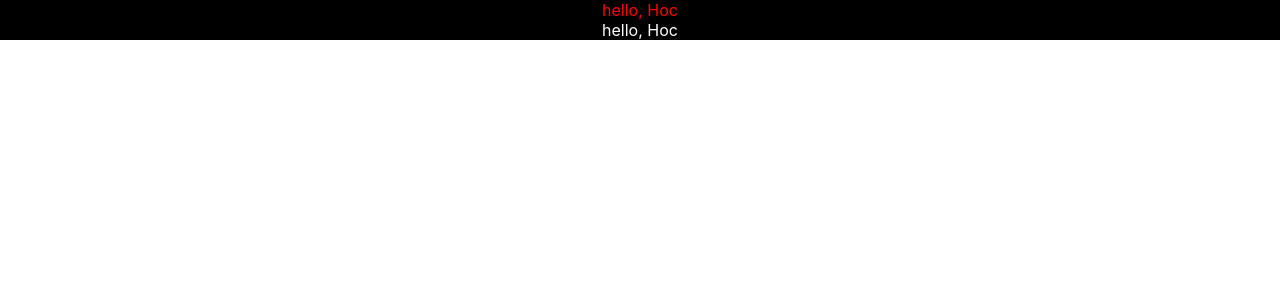
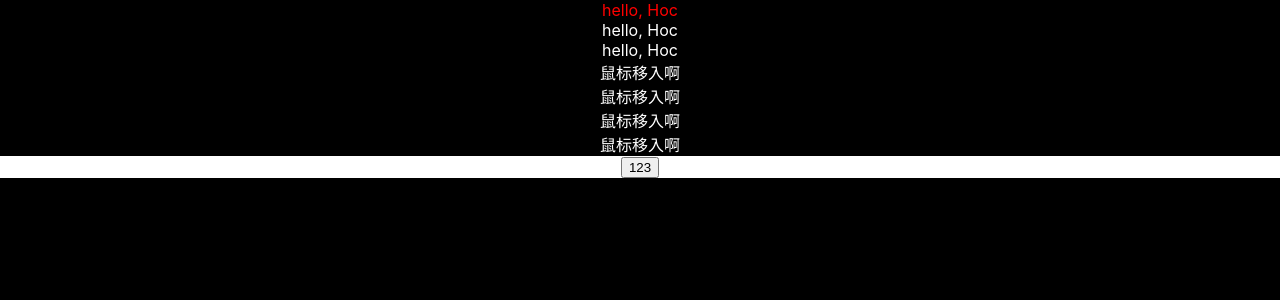
Before and after one commit to feifeimonghuan3/hoc-render-props, a React (Create React App) app: page / in a window 1280 px wide. Shown: the top 300 px of the page. Built offline with nearby package versions, Linux system fonts and the light colour scheme.

Commit message:
添加一个 withAni的功能

```diff
--- a/package.json
+++ b/package.json
@@ -5,6 +5,7 @@
   "dependencies": {
     "react": "^16.6.0",
     "react-dom": "^16.6.0",
+    "react-motion": "^0.5.2",
     "react-scripts": "2.0.5"
   },
   "scripts": {
--- a/src/App.css
+++ b/src/App.css
@@ -1,6 +1,7 @@
 .App {
   text-align: center;
   background: #000;
+  height: 100vh;
 }
 
 .App-logo {
--- a/src/App.js
+++ b/src/App.js
@@ -4,8 +4,28 @@ import './App.css';
 import MyText from './componets/MyText';
 import MyTextRenderProps from './componets/MyTextRenderProps';
 import ComponetsText from './componets/componetsText';
+import MyAnimation from './componets/MyAnimation';
+
+
+class AnimationBox extends Component {
+  render() {
+    console.log(this.props);
+    const {childrenRender, ...rest} = this.props
+    return <div {...rest}>{childrenRender}</div>;
+  }
+}
+const Ani = MyAnimation(AnimationBox);
 
 class App extends Component {
+
+  // AnimationRender = () => {
+  //   return (
+  //     <div style={{color: '#FFF',width: 50,backgroundColor: '#FFF'}}>
+  //       123
+  //     </div>
+  //   )
+  // }
+
   render() {
     return (
       <div className="App">
@@ -25,6 +45,48 @@ class App extends Component {
             )
           }}
         </MyTextRenderProps>
+        <MyTextRenderProps // renderprops组件 鼠标移入的效果
+          style={{color: '#FFF'}}
+          hoverStyle={{color: '#0F0'}}
+          title={'hello, Hoc'}
+        >
+          {(props) => {
+              const { title, ...rest } = props;
+              return (
+                  <div {...rest}>{title}</div>
+              )
+          }}
+        </MyTextRenderProps>
+        <MyTextRenderProps
+          style={{color: '#FFF'}}
+          hoverStyle={{color: '#ff29ef'}}
+          title='鼠标移入啊'
+        >
+          {props => {
+            const {title, ...rest} = props;
+            return (
+              <div {...rest}>
+                <div>{title}</div>
+                <div>{title}</div>
+                <div>{title}</div>
+                <div>{title}</div>
+              </div>
+            )
+          }}
+        </MyTextRenderProps>
+        <Ani
+          changeStyle={{
+            top: [200, 0],
+            opacity: [0, 1],
+          }}
+          style={{color: '#F00',backgroundColor: '#FFF',}}
+          childrenRender={() => {
+            return (
+              <button style={{}}>123</button>
+            )
+          }}
+        >
+        </Ani>
       </div>
     );
   }
--- /dev/null
+++ b/src/componets/MyAnimation.js
@@ -0,0 +1,40 @@
+import React from 'react';
+import { Motion, spring, presets } from 'react-motion';
+import '../styles/MyAnimation.css';
+
+export default function(Com) {
+  return class extends React.PureComponent {
+    // constructor(props) {
+    //   super(props);
+    //   this.state = {
+    //     opacity: 0,
+    //   };
+    // };
+    state = {
+      height: 0,
+    }
+    componentDidMount() {
+      this.setState({
+        height: 300,
+      })
+    }
+
+    render() {
+      console.log(this.props);
+      return (
+        <div >
+          <Motion defaultStyle={{top: this.props.changeStyle.top[0], opacity: this.props.changeStyle.opacity[0],}}
+                  style={{top: spring(this.props.changeStyle.top[1]), opacity: spring(this.props.changeStyle.opacity[1], {stiffness: 60, damping: 30})}}>
+            {interpolatingStyle => {
+              console.log(interpolatingStyle);
+              const newStyle = Object.assign({}, this.props.style, {position: 'relative'})
+              return (
+                <Com style={Object.assign({}, interpolatingStyle, newStyle)} childrenRender={this.props.childrenRender()}/>
+              )
+            }}
+          </Motion>
+        </div>
+      )
+    }
+  }
+}
--- /dev/null
+++ b/src/styles/MyAnimation.css
@@ -0,0 +1,31 @@
+.Animation{
+    animation: myfirst 1s;
+    width: 50px;
+    background: red;
+    height: 50px;
+    position: relative;
+    left: 0;
+    top: 0px;
+    opacity: 1;
+}
+
+.input {
+    transition: width .35s linear;
+    outline: none;
+    border: none;
+    border-radius: 4px;
+    padding: 10px;
+    font-size: 20px;
+    width: 150px;
+    background-color: #dddddd;
+}
+
+.input-focused {
+    width: 240px;
+}
+
+@keyframes myfirst
+{
+    from {top: 100px;opacity: 0;}
+    to {top: 0px;opacity: 1;}
+}
```
Lines whose indentation alone changed are shown as unchanged.
